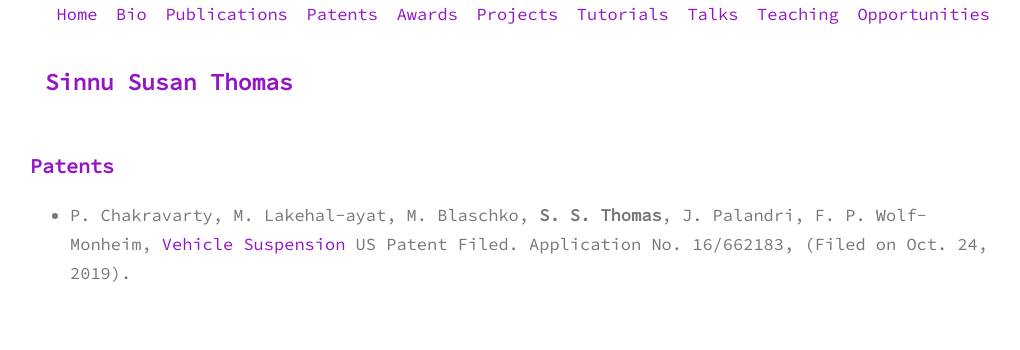
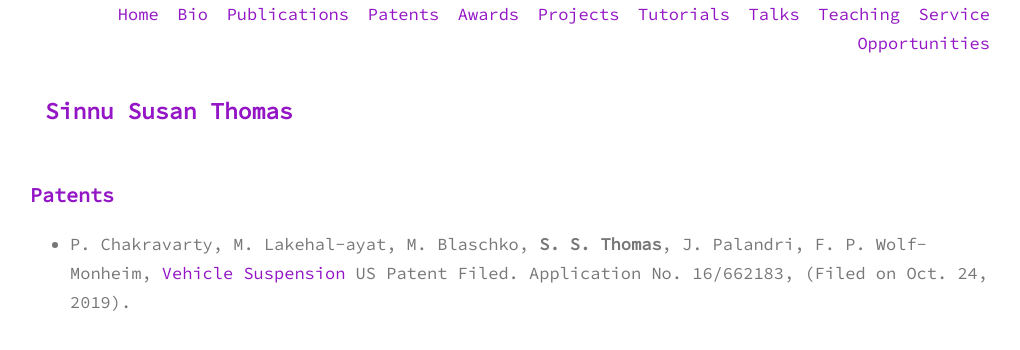
Before and after one commit to sinnuthomas/sinnuthomas.github.io, a Jekyll site: the page built from patents.md, in a window 1280 px wide. Shown: the top 350 px of the page, without its empty margins (130-1150 px from the left). Built offline with Jekyll 4.4.1, drawn with Linux system fonts in a browser that asks for light colours.

Commit message:
Update default.html

```diff
--- a/_layouts/default.html
+++ b/_layouts/default.html
@@ -22,6 +22,7 @@
             <li><a href="{{site.baseurl}}/tutorials">Tutorials</a></li>
             <li><a href="{{site.baseurl}}/talks">Talks</a></li>
             <li><a href="{{site.baseurl}}/teaching">Teaching</a></li>
+            <li><a href="{{site.baseurl}}/service">Service</a></li>
             <li><a href="{{site.baseurl}}/opportunities">Opportunities</a></li>
         </ul>
     </nav>
```
